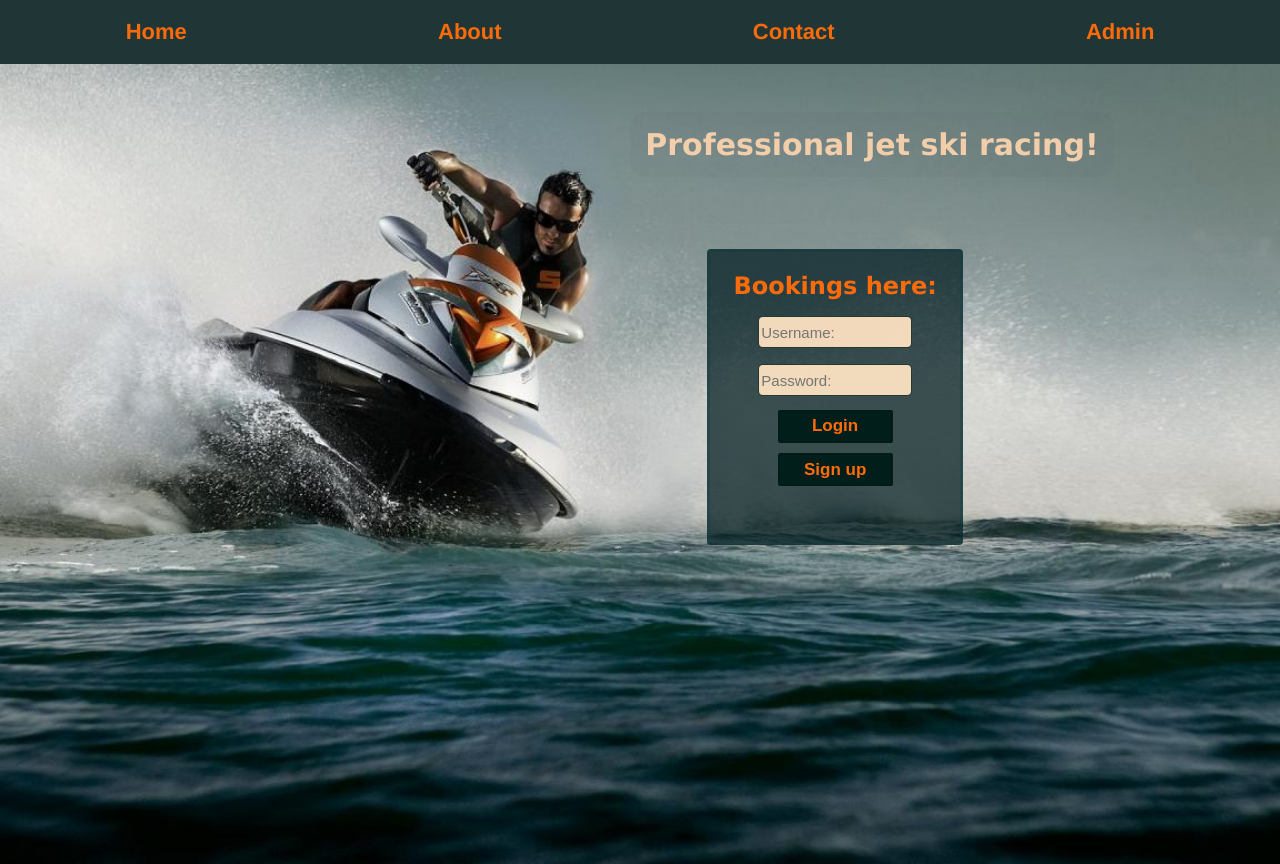
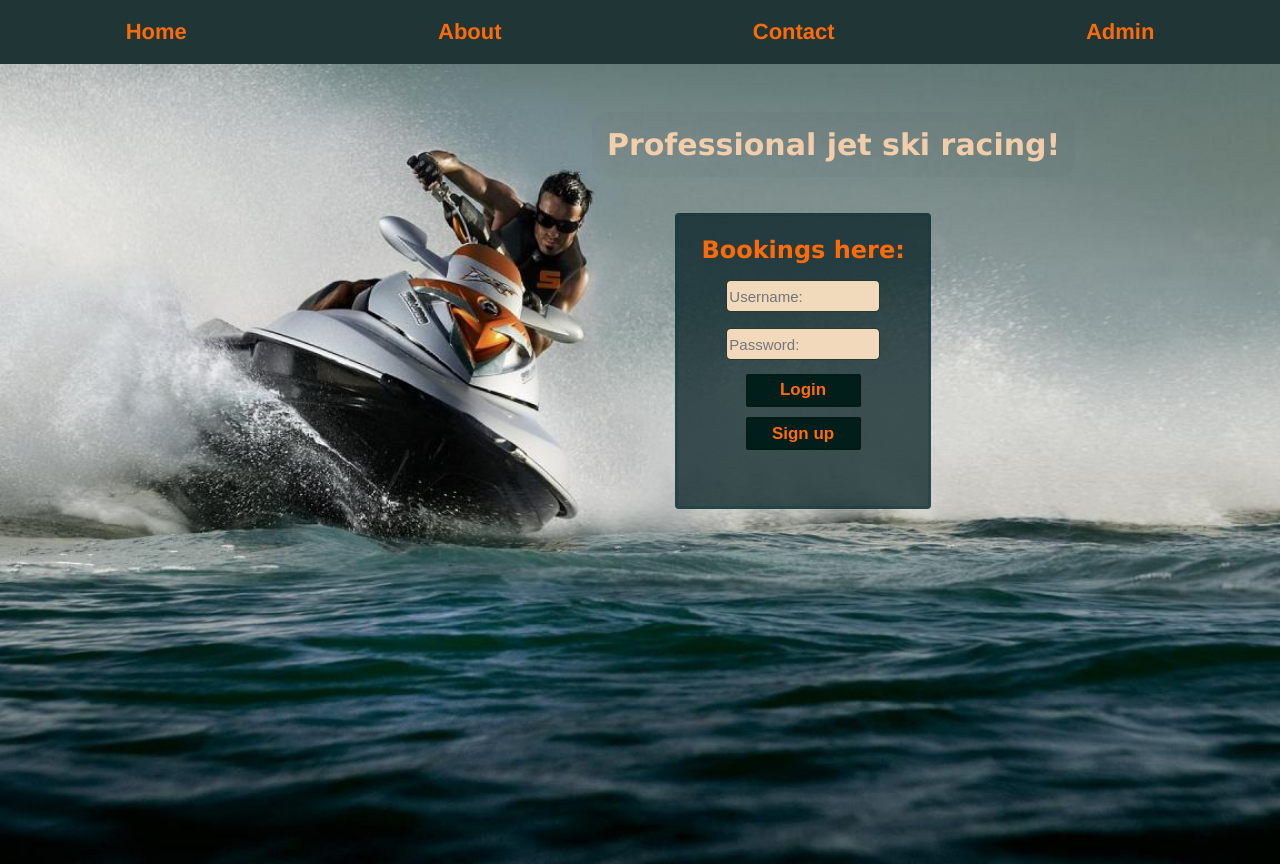
Before and after one commit to alexnmc/appointment-booking, a React (Create React App) app in the folder client/: page / in a window 1280 px wide. Built offline with nearby package versions, Linux system fonts and the light colour scheme.

Commit message:
css change

```diff
--- a/client/src/style.css
+++ b/client/src/style.css
@@ -70,7 +70,7 @@ html, body {
     border: 3px solid  rgba(10, 57, 63, 0.315);
     border-radius:4px;
     background-color:  rgba(5, 32, 36, 0.746);
-    margin-left: 6vw;
+    margin-left: 6.5vw;
 }
 
 
@@ -92,7 +92,7 @@ html, body {
     border: 3px solid  rgba(10, 57, 63, 0.425);
     border-radius:3px;
     background-color: rgba(5, 32, 36, 0.767);
-    margin-left: 8vw;
+    margin-left: 6.5vw;
 }
 
 
@@ -109,7 +109,7 @@ html, body {
     border: 3px solid rgba(0, 33, 48, 0.527);
     border-radius:3px;
     background-color: rgba(5, 32, 36, 0.705);
-    margin-right: 18vw;
+    margin-right: 20vw;
     margin-top: 5vh;
     padding-bottom: 15px;
     padding-top: 5px;
@@ -129,7 +129,7 @@ html, body {
     border: 3px solid rgba(0, 33, 48, 0.527);
     border-radius:3px;
     background-color: rgba(5, 32, 36, 0.705);
-    margin-right: 18vw;
+    margin-right: 20vw;
     margin-top: 5vh;
 }
 
@@ -243,8 +243,8 @@ h2{
     padding:15px;
     font-family: "verdana";
     margin-top: 6vh;
-    margin-bottom: 9vh;
-    margin-right: 13vw;
+    margin-bottom: 4.5vh;
+    margin-right: 16vw;
     font-weight: 900;
     font-size: 30px;
     animation: fade 3s;
```
